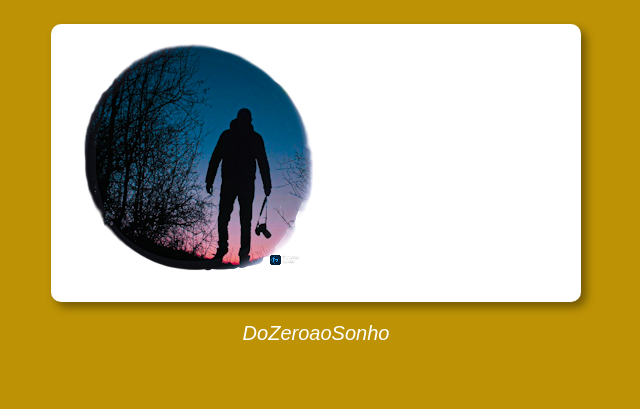
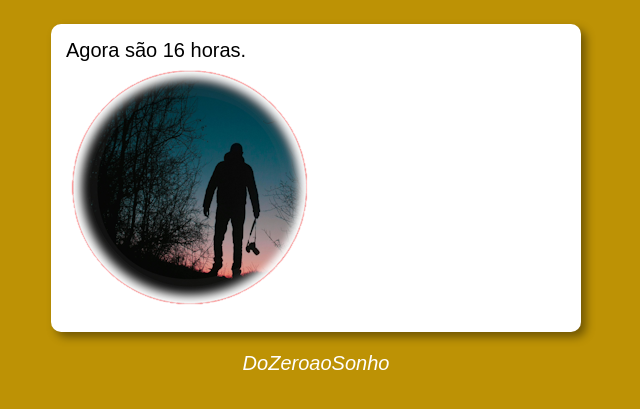
Before and after one commit to AlisonRodrigue/javascript, a plain HTML site: page LogicaJS/projetos/horario/index.html in a window 1280 px wide. Shown: the part 75-484 px from the top of the page, without its empty margins (324-964 px from the left). Drawn offline with Linux system fonts and the light colour scheme.

Commit message:
atualizando o site

```diff
--- a/LogicaJS/projetos/horario/index.html
+++ b/LogicaJS/projetos/horario/index.html
@@ -3,10 +3,10 @@
 <head>
     <meta charset="UTF-8">
     <meta name="viewport" content="width=device-width, initial-scale=1.0">
-    <title>Hora</title>
+    <title>Hora do dia</title>
     <link rel="stylesheet" href="style.css">
 </head>
-<body>
+<body onload="carregar()">
     <header>
         <h1>Horas</h1>
     </header>
@@ -14,8 +14,8 @@
         <div id="msg">
 
         </div>
-        <div id="image">
-            <img src="images/PSX_20250731_104732.png" alt="">
+        <div id="foto">
+            <img id="image" src="images/ft-noite.png" alt="Foto do dia">
         </div>
 
     </section>
--- a/LogicaJS/projetos/horario/script.js
+++ b/LogicaJS/projetos/horario/script.js
@@ -0,0 +1,15 @@
+
+function carregar(){
+    var msg = window.document.getElementById('msg')
+    var img = window.document.getElementById('image')
+    var date = new Date()
+    var horas= date.getHours()
+    msg.innerHTML= `Agora são ${horas} horas.`
+    if(horas >= 0 && horas < 12){
+        img.src ='images/ ft-manha.png'
+    } else if(horas >= 12 && horas < 18){
+
+    } else{
+
+    }
+}
```
Also changed, not shown: LogicaJS/projetos/horario/images/PSX_20250731_104732.png (deleted), LogicaJS/projetos/horario/images/ft-noite.jpg (deleted), LogicaJS/projetos/horario/images/ft-noite.png (added), LogicaJS/projetos/horario/images/ft-tarde.jpg (deleted), LogicaJS/projetos/horario/images/ft-tarde.png (added), 1 other file.
